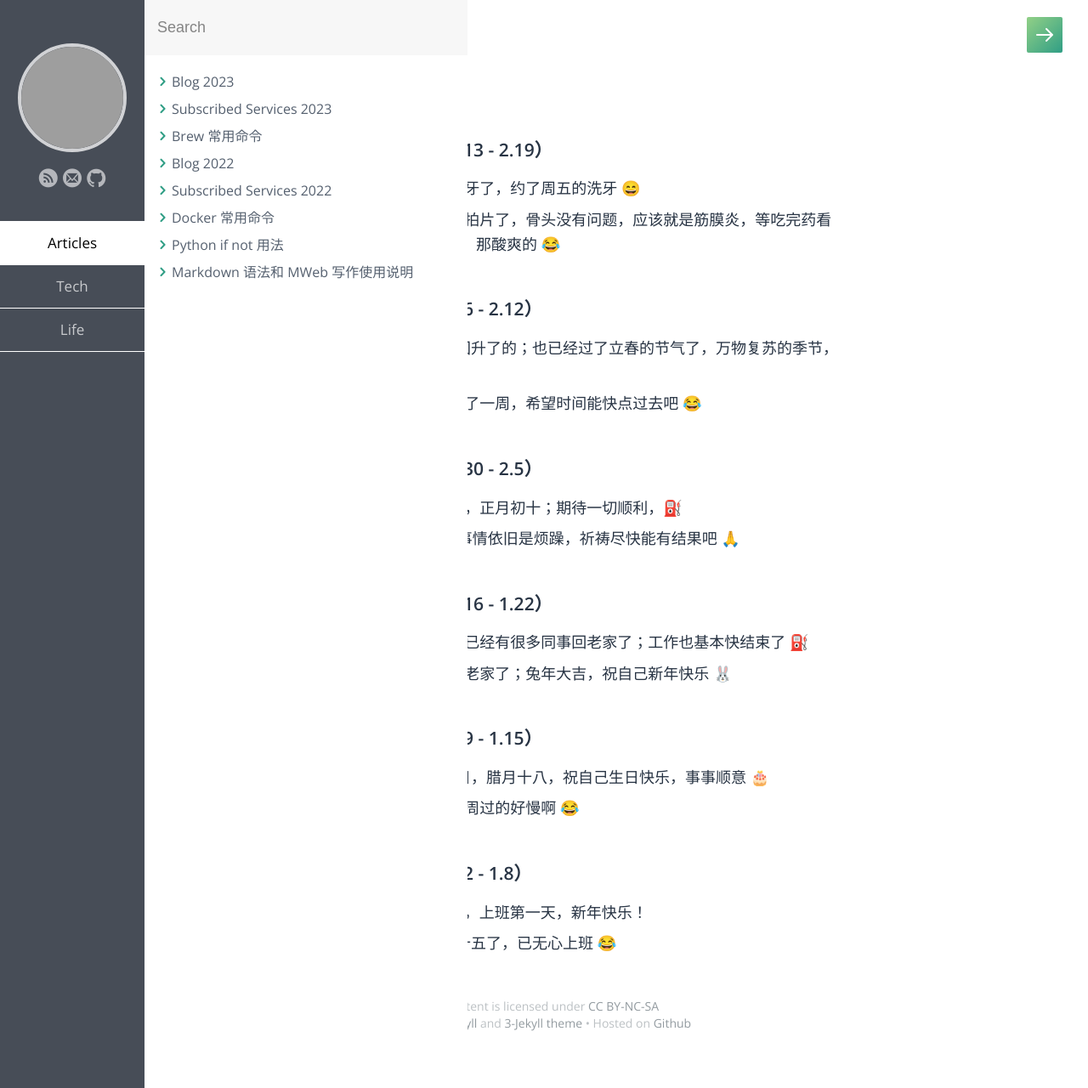
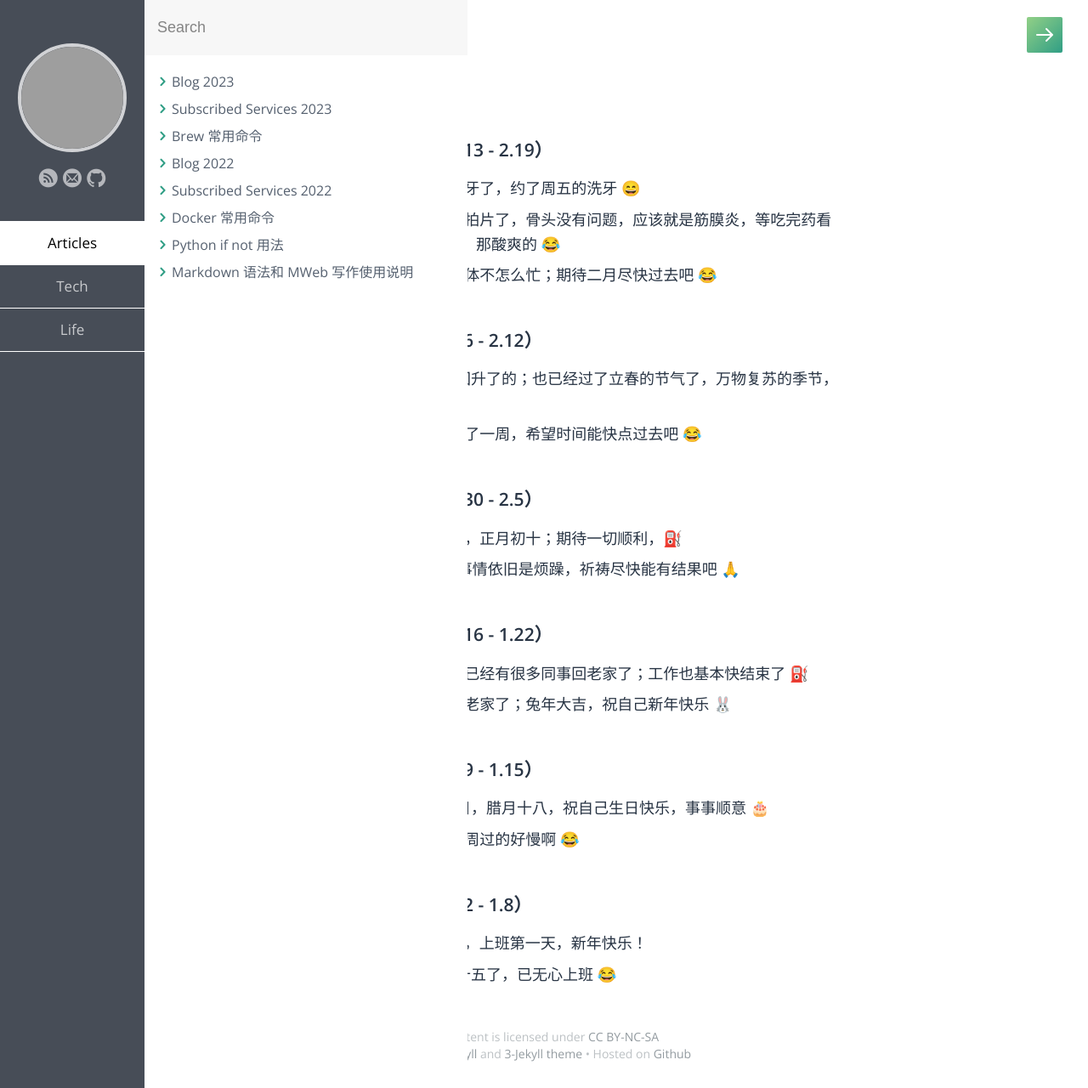
Before and after one commit to samxupeiran/samxupeiran.github.io, a Jekyll site: the page built from _posts/life/2023-01-03-my-blog.md, in a window 1280 px wide. Shown: the whole page at 85% size. Built offline with Jekyll 4.4.1, drawn with Linux system fonts in a browser that asks for light colours; some web fonts are replaced; grey boxes are pictures that could not be loaded.

Commit message:
feat: add weekly blog 2.17

```diff
--- a/_posts/life/2023-01-03-my-blog.md
+++ b/_posts/life/2023-01-03-my-blog.md
@@ -9,6 +9,7 @@ tags: Blog
 - ### 2023 年 2 月 第 3 周（2.13 - 2.19）
      - 2.14 今天早晨去医院检查牙了，约了周五的洗牙 😄
      - 2.16 在医院的一天，腰部拍片了，骨头没有问题，应该就是筋膜炎，等吃完药看看的；下午去医院洗牙了，那酸爽的 😂
+     - 2.17 今天周五了，这周总体不怎么忙；期待二月尽快过去吧 😂
 
 - ### 2023 年 2 月 第 2 周（2.6 - 2.12）
      - 2.7 北京近期的气温明显回升了的；也已经过了立春的节气了，万物复苏的季节，⛽️
```
